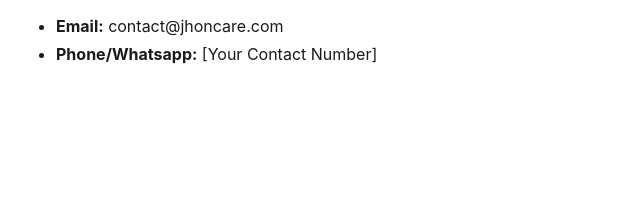
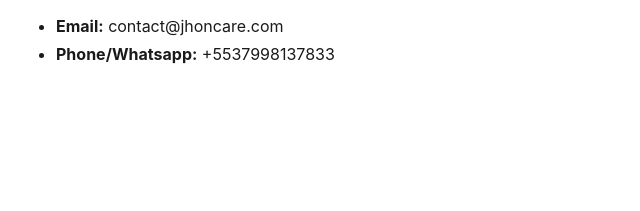
Before and after one commit to paolacarvalho312/care, a plain HTML site: page refund-policy.html in a window 1280 px wide. Shown: the part 2704-2915 px from the top of the page, 208-848 px from the left. Drawn offline with Linux system fonts and the light colour scheme.

Commit message:
Update refund-policy.html

```diff
--- a/refund-policy.html
+++ b/refund-policy.html
@@ -446,7 +446,7 @@
           </p>
           <ul>
             <li><strong>Email:</strong> contact@jhoncare.com</li>
-            <li><strong>Phone/Whatsapp:</strong> [Your Contact Number]</li>
+            <li><strong>Phone/Whatsapp:</strong> +5537998137833</li>
 
           </ul>
         </div>
```
